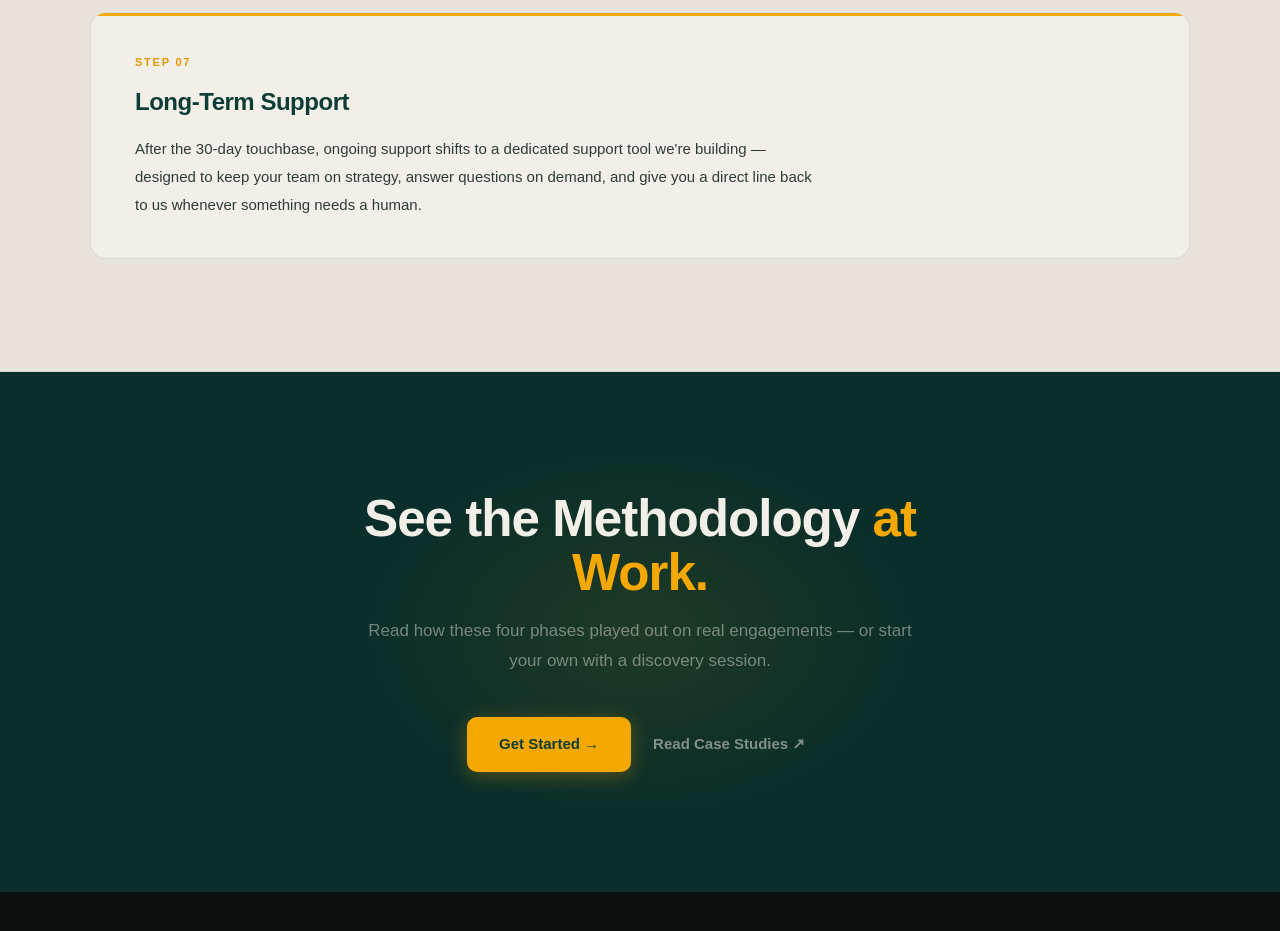
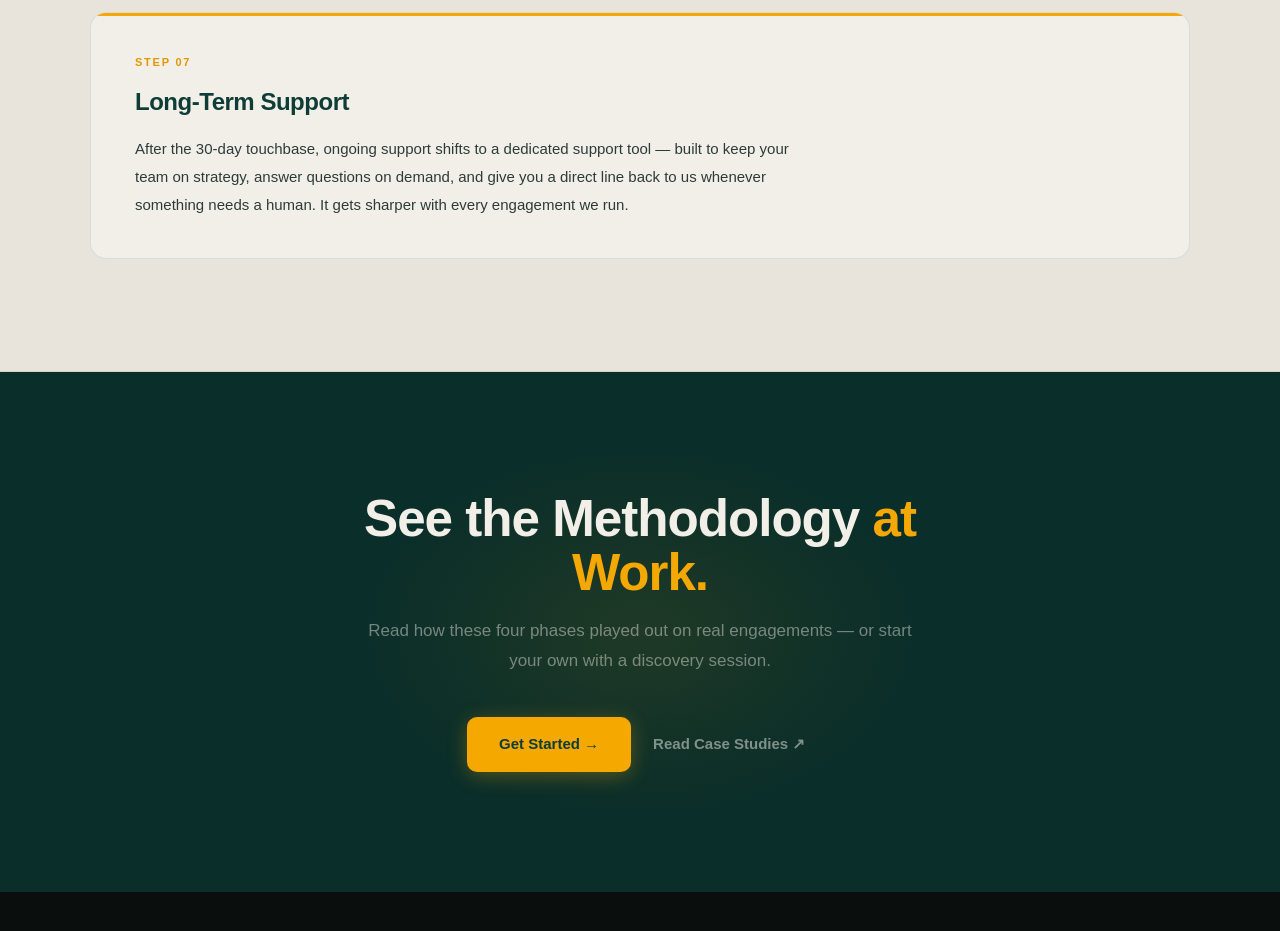
Before and after one commit to resona-cloud/resonaio, an Eleventy site: page src/methodology.html in a window 1280 px wide. Shown: the part 5120-6051 px from the top of the page. Built offline with nearby package versions, Linux system fonts and the light colour scheme; Eleventy itself is replaced by a stand-in of ours; files that its build step writes are made by us from their sources; a web font is replaced by a local one.

Commit message:
Reframe long-term support tool as existing, not in development
Co-Authored-By: Claude Sonnet 5 <noreply@anthropic.com>

```diff
--- a/src/methodology.html
+++ b/src/methodology.html
@@ -220,7 +220,7 @@ pageLinks:
       <div class="eng-stage">
         <div class="eng-stage-num">Step 07</div>
         <h3 class="eng-stage-title">Long-Term Support</h3>
-        <p class="eng-stage-body">After the 30-day touchbase, ongoing support shifts to a dedicated support tool we're building — designed to keep your team on strategy, answer questions on demand, and give you a direct line back to us whenever something needs a human.</p>
+        <p class="eng-stage-body">After the 30-day touchbase, ongoing support shifts to a dedicated support tool — built to keep your team on strategy, answer questions on demand, and give you a direct line back to us whenever something needs a human. It gets sharper with every engagement we run.</p>
       </div>
     </div>
   </div>
```
